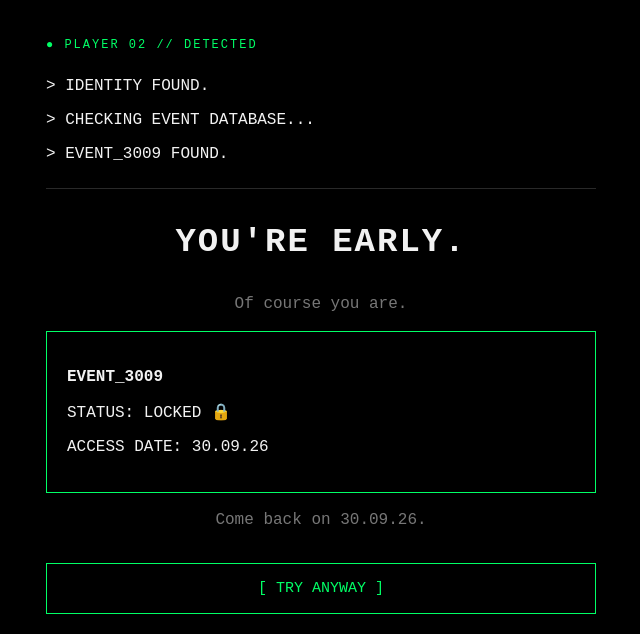
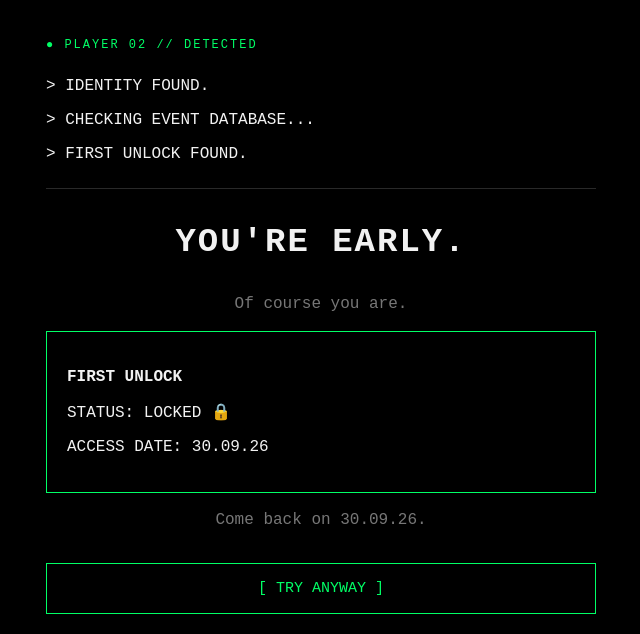
Before and after one commit to player01-exe/player02-exe, a plain HTML site: page index.html in a window 1280 px wide. Shown: the whole page, without its empty margins (319-959 px from the left). Drawn offline with Linux system fonts and the light colour scheme.

Commit message:
Rename first unlock

```diff
--- a/index.html
+++ b/index.html
@@ -193,7 +193,7 @@ input {
 
   <p>> IDENTITY FOUND.</p>
   <p>> CHECKING EVENT DATABASE...</p>
-  <p>> EVENT_3009 FOUND.</p>
+  <p>> FIRST UNLOCK FOUND.</p>
 
   <div class="line"></div>
 
@@ -203,7 +203,7 @@ input {
   </div>
 
   <div class="green-box">
-    <p><strong>EVENT_3009</strong></p>
+    <p><strong>FIRST UNLOCK</strong></p>
     <p>STATUS: LOCKED 🔒</p>
     <p>ACCESS DATE: 30.09.26</p>
   </div>
@@ -226,7 +226,7 @@ input {
   <div class="status">● PLAYER 02 // ONLINE</div>
 
   <p>> DATE VERIFIED <span class="green">✓</span></p>
-  <p>> EVENT_3009 // ACTIVE</p>
+  <p>> FIRST UNLOCK // ACTIVE</p>
   <p>> NEW ITEM DETECTED.</p>
 
   <div class="line"></div>
```
